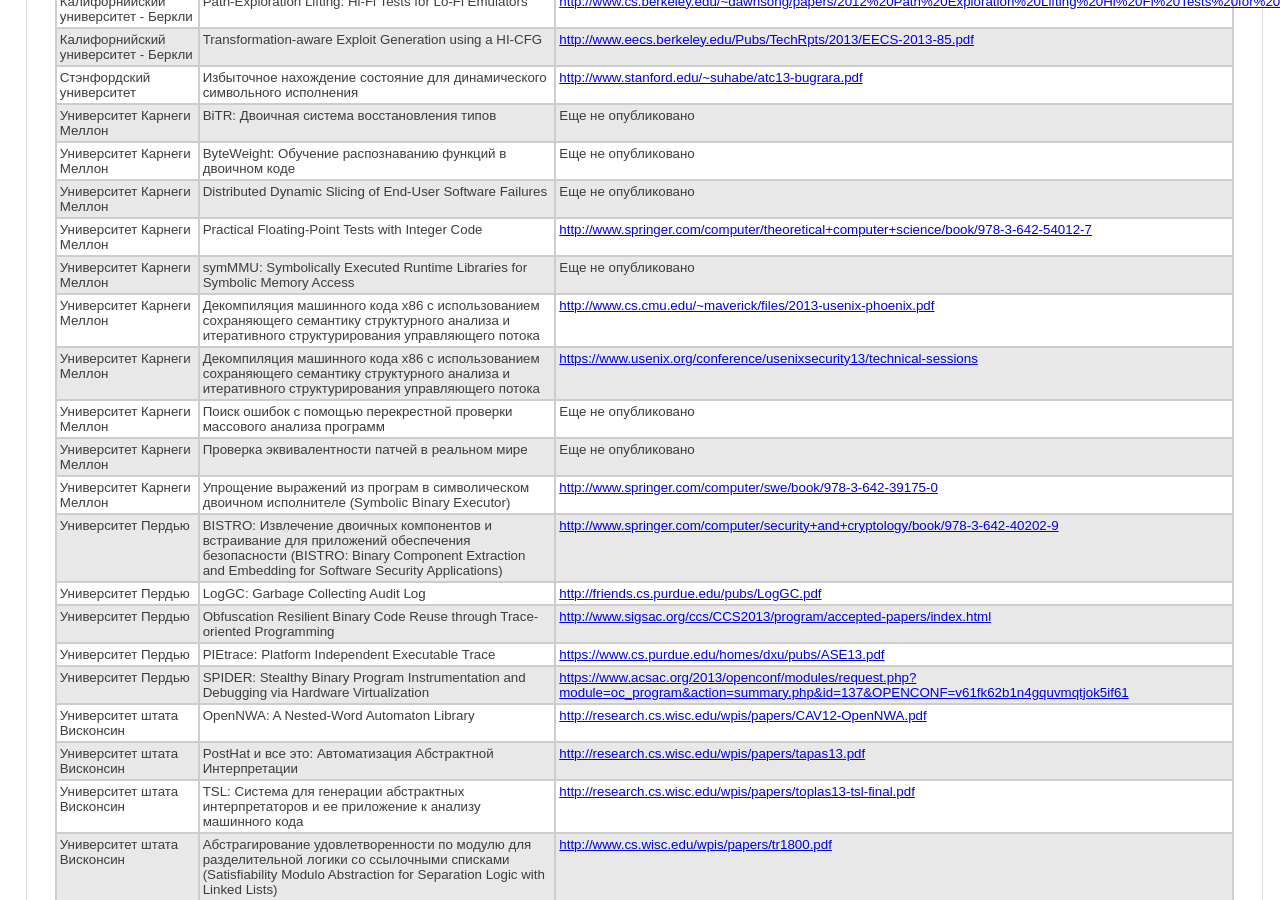
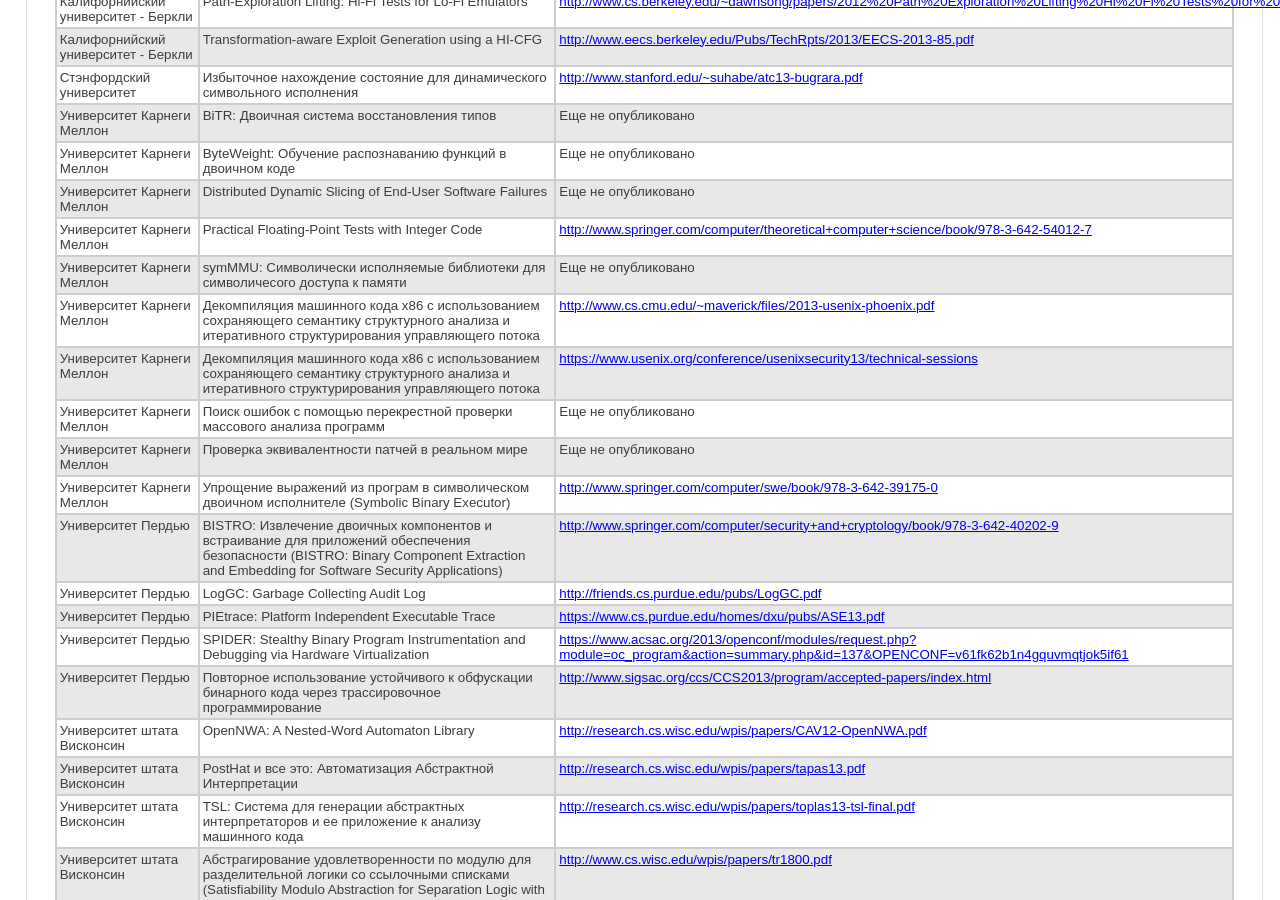
Before and after one commit to kant2002/darpa-ru, a Jekyll site: the page built from ru/BET.html, in a window 1280 px wide and 900 px high, scrolled down 1126 px. Built offline with Jekyll 4.4.1, drawn with Linux system fonts in a browser that asks for light colours.

Commit message:
New translations BET.html (Russian)

```diff
--- a/ru/BET.html
+++ b/ru/BET.html
@@ -126,7 +126,7 @@
 </tr>
 <tr>
   <td class='team'>Университет Карнеги Меллон<a name='Университет Карнеги Меллон'></a></td>
-<td class='title'>symMMU: Symbolically Executed Runtime Libraries for Symbolic Memory Access</td>  <td class='link'>Еще не опубликовано</td>
+<td class='title'>symMMU: Символически исполняемые библиотеки для символичесого доступа к памяти</td>  <td class='link'>Еще не опубликовано</td>
 </tr>
 <tr>
   <td class='team'>Университет Пердью<a name='Университет Пердью'></a></td>
@@ -138,7 +138,7 @@
 </tr>
 <tr>
   <td class='team'>Университет Пердью<a name='Университет Пердью'></a></td>
-<td class='title'>Obfuscation Resilient Binary Code Reuse through Trace-oriented Programming</td>  <td class='link'><a href='http://www.sigsac.org/ccs/CCS2013/program/accepted-papers/index.html' class='external' target='_blank'>http://www.sigsac.org/ccs/CCS2013/program/accepted-papers/index.html</a></td>
+<td class='title'>Повторное использование устойчивого к обфускации бинарного кода через трассировочное программирование</td>  <td class='link'><a href='http://www.sigsac.org/ccs/CCS2013/program/accepted-papers/index.html' class='external' target='_blank'>http://www.sigsac.org/ccs/CCS2013/program/accepted-papers/index.html</a></td>
 </tr>
 <tr>
   <td class='team'>Университет Пердью<a name='Университет Пердью'></a></td>
```
